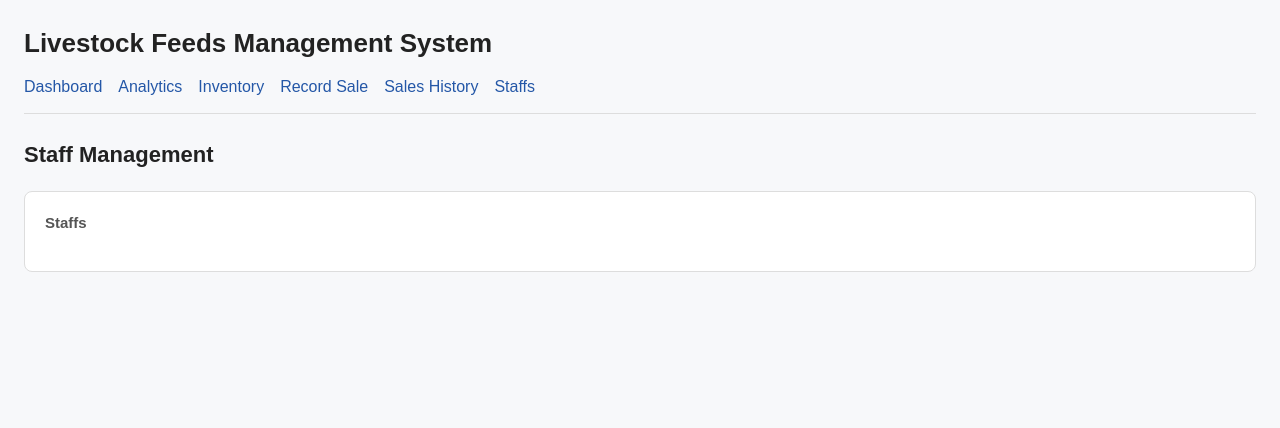
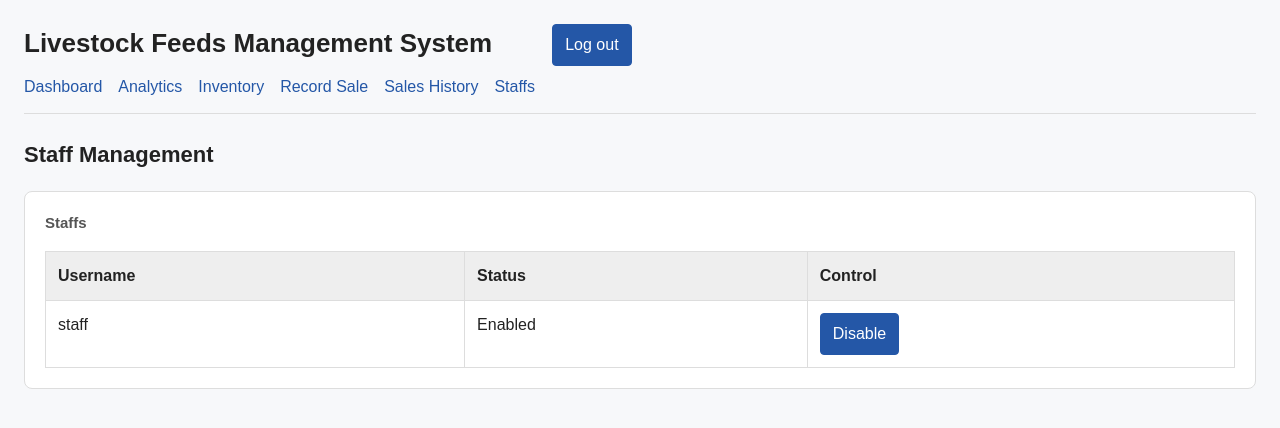
Before and after one commit to Pudzel308/livestock-feeds-management, a Flask app: page /staff in a window 1280 px wide. Shown: the top 428 px of the page. Run offline with Flask 3, Linux system fonts and the light colour scheme; a user stored in the database is signed in.

Commit message:
change 11.14.26: staffs

```diff
--- a/app.py
+++ b/app.py
@@ -1,4 +1,3 @@
-from decimal import Decimal, InvalidOperation, ROUND_HALF_UP
 from flask import (
     abort,
     Flask,
@@ -8,10 +7,24 @@ from flask import (
     url_for,
     flash,
 )
+from models import (
+    db,
+    FeedProduct,
+    InventoryLog,
+    Sale,
+    SaleItem,
+    User
+)
+from flask_login import (
+    LoginManager,
+    current_user,
+    login_required,
+    login_user,
+    logout_user
+)
+from decimal import Decimal, InvalidOperation, ROUND_HALF_UP
 from sqlalchemy import select, func
 from sqlalchemy.exc import SQLAlchemyError
-from models import db, FeedProduct, InventoryLog, Sale, SaleItem, User
-from flask_login import LoginManager, current_user, login_required, login_user, logout_user
 from functools import wraps
 import pandas as pd
 
@@ -399,6 +412,7 @@ def _describe_values(label, values):
 
 @app.route("/analytics")
 @login_required
+@roles_required("admin")
 def analytics():
     sales_rows = db.session.execute(
         select(Sale.id, Sale.timestamp, Sale.total_amount)
@@ -566,7 +580,16 @@ def _get_inventory_data():
 @login_required
 @roles_required("admin")
 def staff_management():
-    return render_template("staff_management.html")
+    staff_members = db.session.execute(
+        select(User)
+        .where(User.role == "staff")
+        .order_by(User.username)
+    ).scalars().all()
+
+    return render_template(
+        "staff_management.html",
+        staff_members=staff_members
+    )
 
 if __name__ == "__main__":
     app.run(debug=True)
--- a/templates/base.html
+++ b/templates/base.html
@@ -21,9 +21,17 @@
             margin-bottom: 24px;
         }
 
-        h1 {
+        .top-row {
+            display: flex;
+        }
+
+        .top-row h1 {
             margin: 0 0 12px;
             font-size: 26px;
+        }
+
+        .top-row form {
+            margin-left: 60px;
         }
 
         nav {
@@ -220,14 +228,25 @@
 </head>
 <body>
     <header class="site-header">
-        <h1>Livestock Feeds Management System</h1>
+        <div class="top-row">
+            <h1>Livestock Feeds Management System</h1>
+
+            <form method="POST" action="{{ url_for('logout') }}">
+                <button type="submit">Log out</button>
+            </form>
+        </div>
+
         <nav aria-label="Main navigation">
             <a href="{{ url_for('dashboard') }}">Dashboard</a>
-            <a href="{{ url_for('analytics') }}">Analytics</a>
+            {% if current_user.role == "admin" %}
+                <a href="{{ url_for('analytics') }}">Analytics</a>
+            {% endif %}
             <a href="{{ url_for('index') }}">Inventory</a>
             <a href="{{ url_for('sales') }}">Record Sale</a>
             <a href="{{ url_for('sales_history') }}">Sales History</a>
-            <a href="{{ url_for('staff_management') }}">Staffs</a>
+            {% if current_user.role == "admin" %}
+                <a href="{{ url_for('staff_management') }}">Staffs</a>
+            {% endif %}
         </nav>
     </header>
     <main>
--- a/templates/staff_management.html
+++ b/templates/staff_management.html
@@ -7,6 +7,33 @@
 
 <section class="panel">
     <h3 class="section-title">Staffs</h3>
+
+    {% if staff_members %}
+    <table>
+        <thead>
+            <tr>
+                <th>Username</th>
+                <th>Status</th>
+                <th>Control</th>
+            </tr>
+        </thead>
+        <tbody>
+            {% for staff in staff_members %}
+            <tr>
+                <td>{{ staff.username }}</td>
+                <td>{{ "Enabled" if staff.enabled else "Disabled" }}</td>
+                <td>
+                    <form>
+                        <button>Disable</button>
+                    </form>
+                </td>
+            </tr>
+            {% endfor %}
+        </tbody>
+    </table>
+    {% else %}
+    <p>No staff accounts found.</p>
+    {% endif %}
 </section>
 
 {% endblock %}
```
